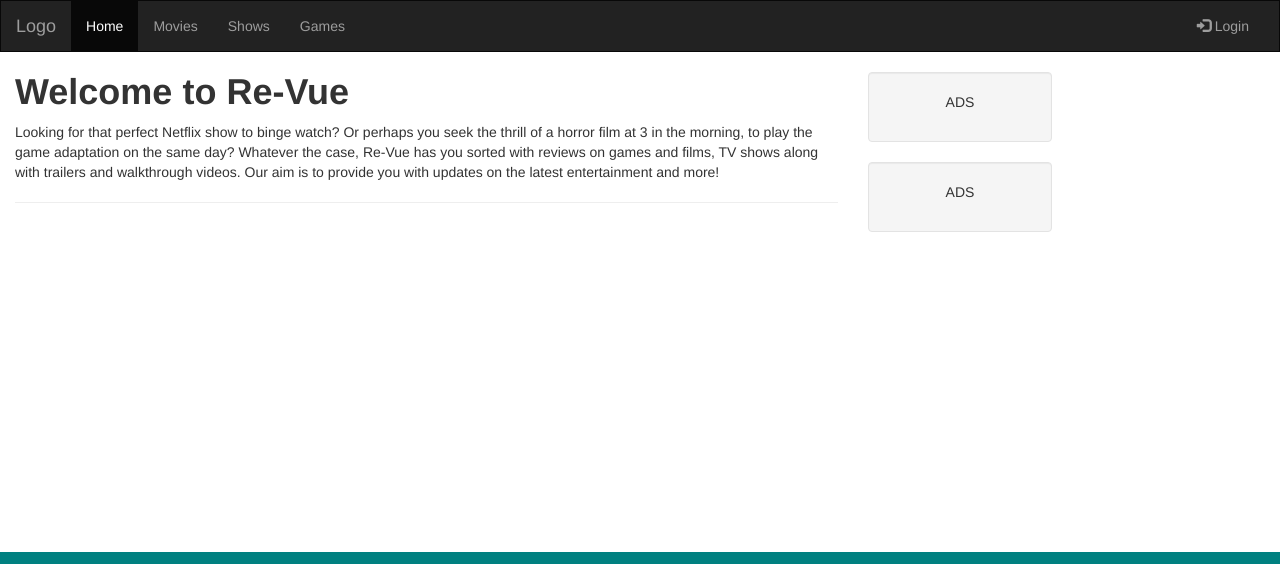
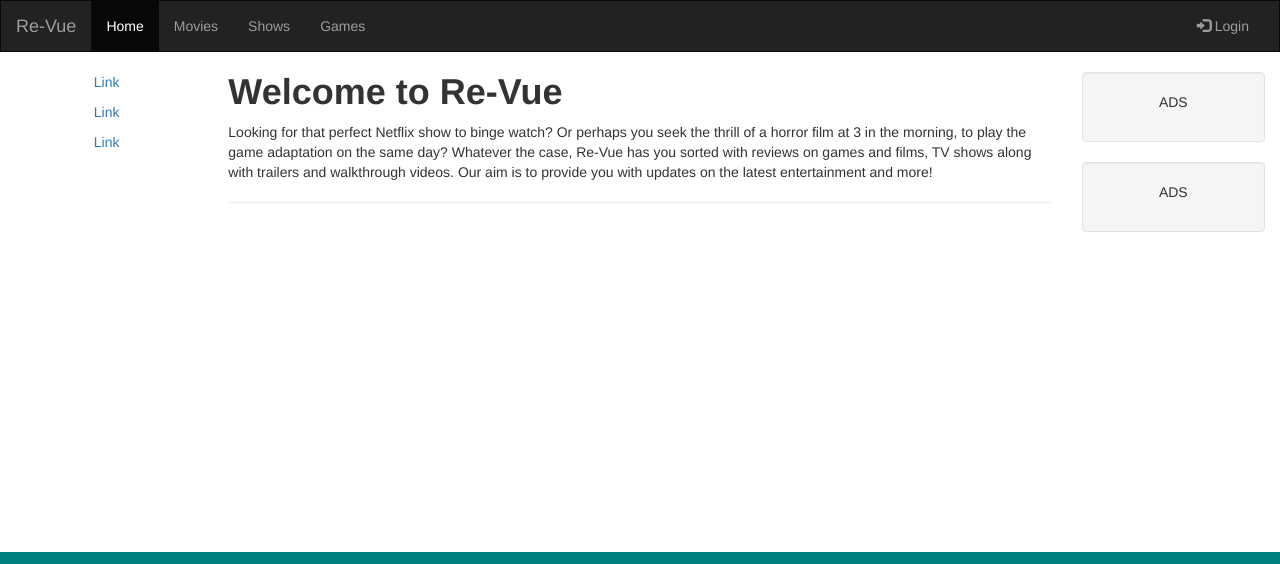
Before and after one commit to tmartello/tmartello.github.io, a plain HTML site: page index.html in a window 1280 px wide. Shown: the top 564 px of the page. Drawn offline with nearby package versions, Linux system fonts and the light colour scheme.

Commit message:
Re vue logo added

```diff
--- a/index.html
+++ b/index.html
@@ -51,7 +51,7 @@
         <span class="icon-bar"></span>
         <span class="icon-bar"></span>
       </button>
-      <a class="navbar-brand" href="#">Logo</a>
+      <a class="navbar-brand" href="#">Re-Vue</a>
     </div>
     <div class="collapse navbar-collapse" id="myNavbar">
       <ul class="nav navbar-nav">
@@ -69,6 +69,11 @@
 
 <div class="container-fluid text-center">
   <div class="row content">
+    <div class="col-sm-2 sidenav">
+      <p><a href="#">Link</a></p>
+      <p><a href="#">Link</a></p>
+      <p><a href="#">Link</a></p>
+    </div>
     <div class="col-sm-8 text-left">
       <h1><strong>Welcome to Re-Vue</strong></h1>
       <p>Looking for that perfect Netflix show to binge watch? Or perhaps you seek the thrill of a horror film at 3 in the morning, to play the game adaptation on the same day? Whatever the case, Re-Vue has you sorted with reviews on games and films, TV shows along with trailers and walkthrough videos. Our aim is to provide you with updates on the latest entertainment and more!</p>
```
